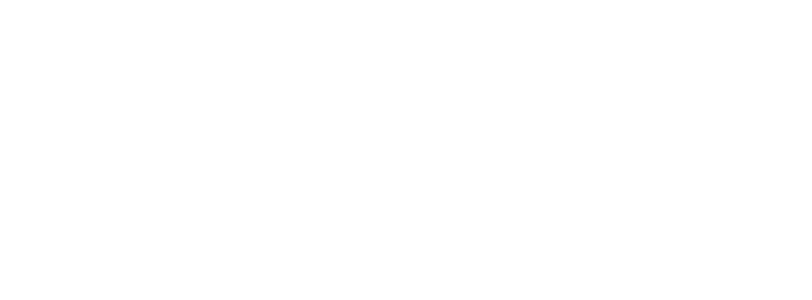
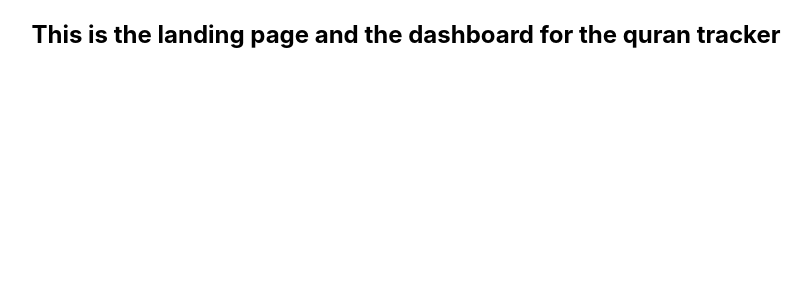
Before and after one commit to abaas-a/QMarketPlace, a React (Create React App) app: page /qurantracker in a window 1280 px wide. Shown: the top 300 px of the page, without its empty margins (234-1046 px from the left). Built offline with nearby package versions, Linux system fonts and the light colour scheme.

Commit message:
Feature: created a new page and linked button

```diff
--- a/src/App.js
+++ b/src/App.js
@@ -1,6 +1,7 @@
 import './App.css';
 import { BrowserRouter, Route, Switch} from 'react-router-dom';
 import Home from './pages/Home';
+import Dashboard from './pages/Dashboard';
 
 function App() {
   return (
@@ -8,9 +9,8 @@
       <div className="App">
         <div className="Content">
           <Switch>
-            <Route exact path="/">
-              <Home />
-            </Route>
+            <Route exact path="/"><Home /></Route>
+            <Route exact path="/qurantracker"><Dashboard /></Route>
           </Switch>
         </div>
       </div>
--- /dev/null
+++ b/src/pages/Dashboard.js
@@ -0,0 +1,11 @@
+import React from 'react';
+
+function Dashboard() {
+  return (
+    <div>
+      <h2>This is the landing page and the dashboard for the quran tracker </h2>
+    </div>
+  );
+}
+
+export default Dashboard;
--- a/src/pages/Home.js
+++ b/src/pages/Home.js
@@ -1,5 +1,6 @@
 import logo from '../logo.svg';
 import React from 'react';
+import { Link } from 'react-router-dom';
 
 function Home() {
   return (
@@ -17,7 +18,9 @@
         >
           Learn React
         </a>
-        <button className = "button-style">Quran Tracker</button>
+        <Link to="/qurantracker">
+          <button className = "button-style">Quran Tracker</button>
+        </Link>
       </header>
     </div>
   );
```
